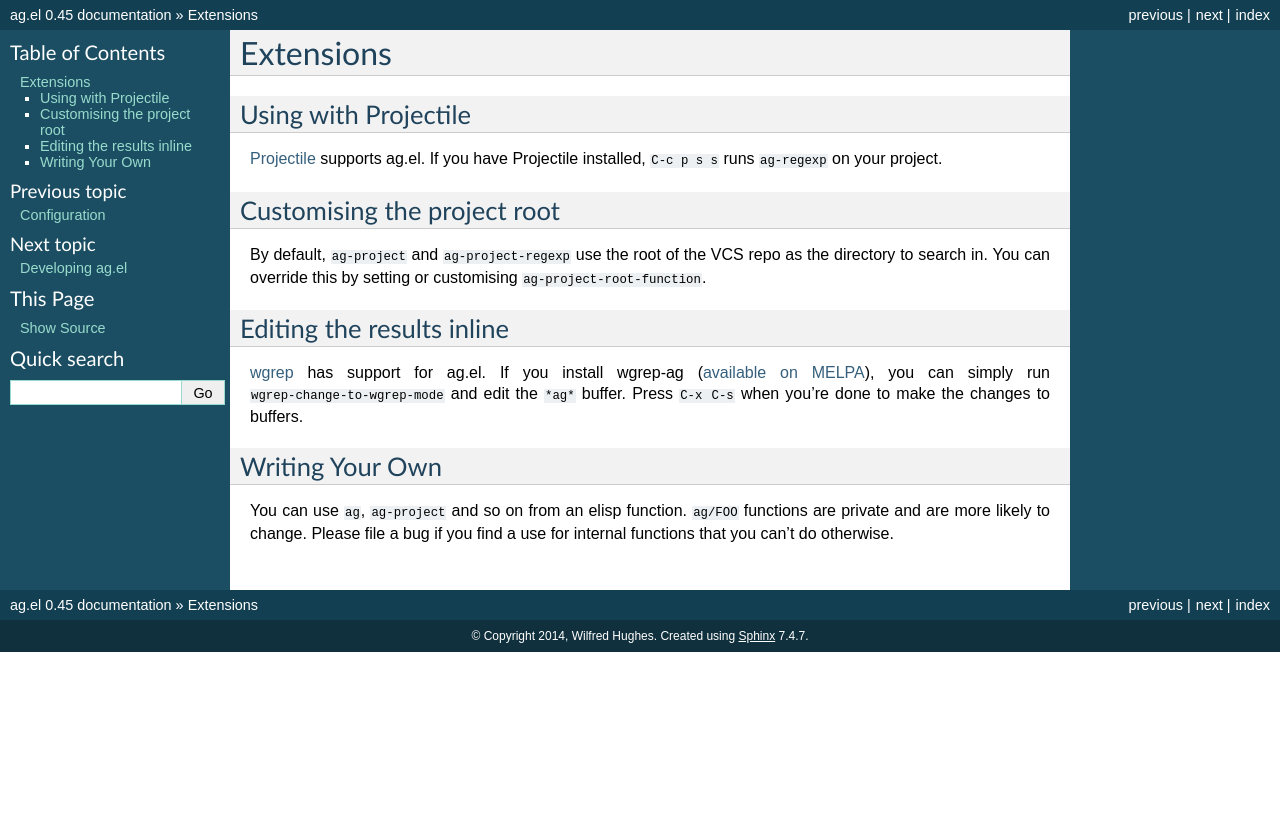
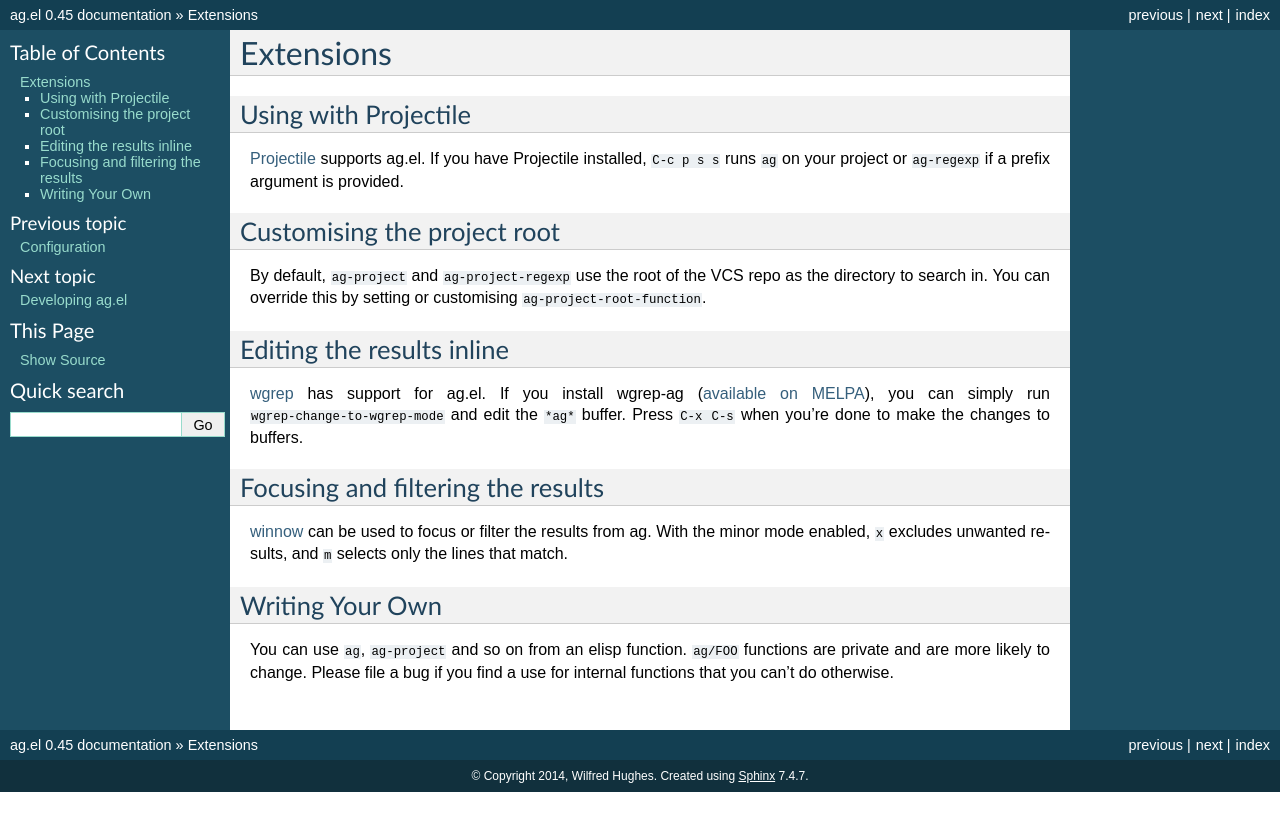
Before and after one commit to mizuno-as/silversearcher-ag-el, a Sphinx documentation site: the page built from docs/extensions.rst, in a window 1280 px wide. Shown: the top 831 px of the page. Built offline with Sphinx 7.4.7, drawn with Linux system fonts in a browser that asks for light colours.

```diff
--- a/docs/extensions.rst
+++ b/docs/extensions.rst
@@ -5,7 +5,8 @@ Using with Projectile
 ---------------------
 
 `Projectile <https://github.com/bbatsov/projectile>`_ supports ag.el. If
-you have Projectile installed, ``C-c p s s`` runs ``ag-regexp`` on your project.
+you have Projectile installed, ``C-c p s s`` runs ``ag`` on your project or
+``ag-regexp`` if a prefix argument is provided.
 
 Customising the project root
 ----------------------------
@@ -24,6 +25,14 @@ simply run ``wgrep-change-to-wgrep-mode`` and edit the ``*ag*``
 buffer. Press ``C-x C-s`` when you're done to make the changes to
 buffers.
 
+Focusing and filtering the results
+----------------------------------
+
+`winnow <https://github.com/dgtized/winnow.el>`_ can be used to focus or filter
+the results from ag. With the minor mode enabled, ``x`` excludes unwanted
+results, and ``m`` selects only the lines that match.
+
+
 Writing Your Own
 ----------------
 
```
Also changed, not shown: README.md (+5 -1 lines), docs/changelog.rst (+10 -0 lines), .travis.yml (added), 5 other files.
